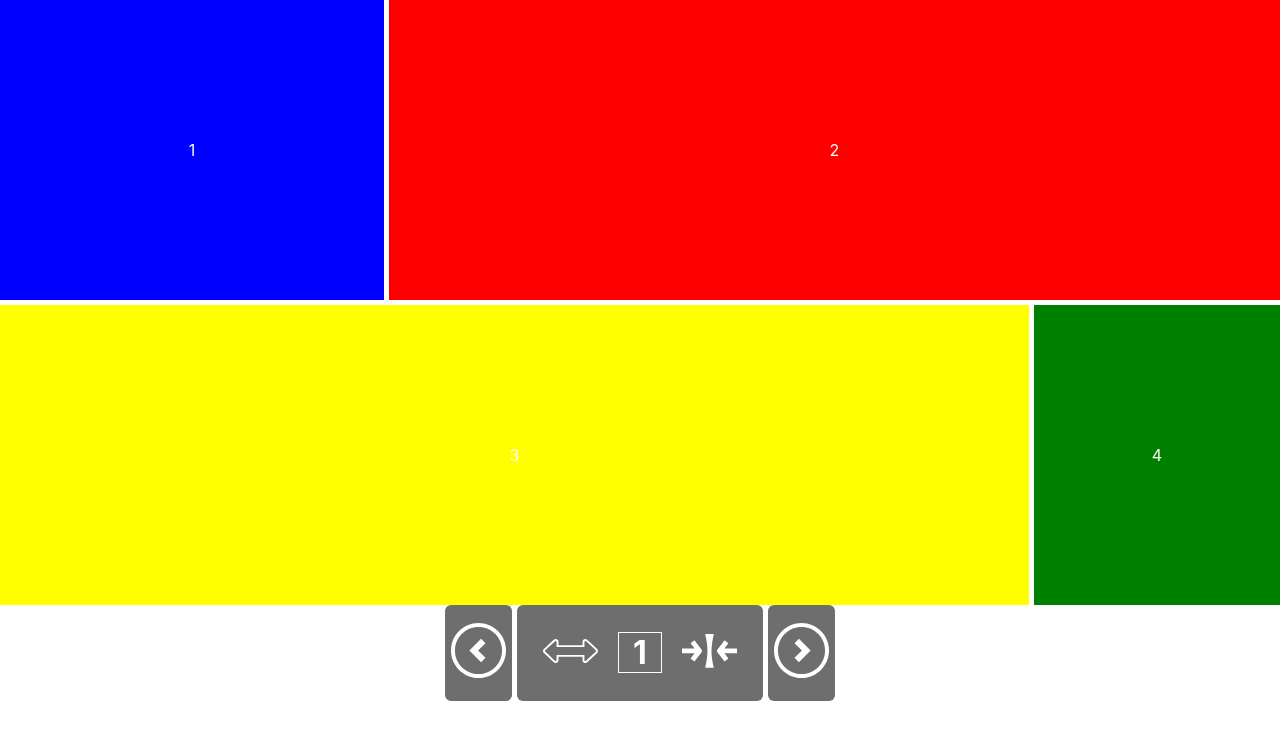
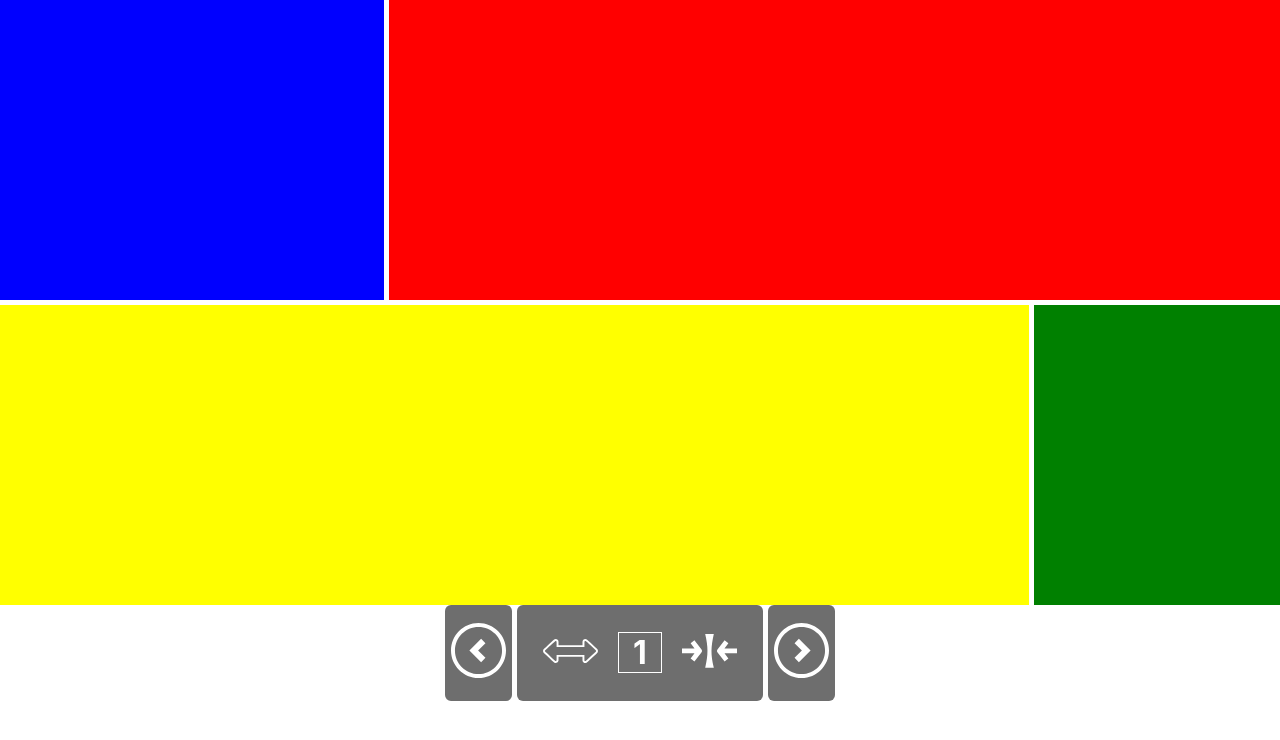
Before and after one commit to nikolasdelunko/Slider, a React (Create React App) app: page / in a window 1280 px wide. Shown: the top 740 px of the page. Built offline with nearby package versions, Linux system fonts and the light colour scheme.

Commit message:
add text logic

```diff
--- a/src/Pages/Task1/Style.js
+++ b/src/Pages/Task1/Style.js
@@ -14,7 +14,7 @@ export const UpperBox = styled.div`
 `;
 
 export const Title = styled.p`
-  color: white;
+  color: ${(props) => props.colorText};
 `;
 
 export const DownBox = styled.div`
--- a/src/Pages/Task1/Task1.js
+++ b/src/Pages/Task1/Task1.js
@@ -24,7 +24,7 @@ export default function Task1() {
   const modal = useSelector((state) => state.helpers.modal);
   const page = useSelector((state) => state.helpers.page);
   const [btnOn, setBtnOn] = useState(false);
-	const data = useSelector((state) => state.cards.card);
+  const data = useSelector((state) => state.cards.card);
 
   const HoverSection = (sec) => {
     setBtnOn(sec);
@@ -41,8 +41,15 @@ export default function Task1() {
       <MainBox>
         {page === 1 && (
           <UpperBox>
-            <Block1 background={`${data[0].color}`} opacity={`${data[0].opacity}%`} height={`${data[0].height}%`} width={`${data[0].width}%`} onMouseMove={() => HoverSection(1)} onMouseLeave={of}>
-              <Title>1</Title>
+            <Block1
+              background={`${data[0].color}`}
+              opacity={`${data[0].opacity}%`}
+              height={`${data[0].height}%`}
+              width={`${data[0].width}%`}
+              onMouseMove={() => HoverSection(1)}
+              onMouseLeave={of}
+            >
+              <Title colorText={`${data[0].colorText}`}>{data[0].title}</Title>
               {modal === 1.1 && (
                 <Modal text="Choose color" element={<ChangeColor />} />
               )}
@@ -67,8 +74,15 @@ export default function Task1() {
                 />
               )}
             </Block1>
-            <Block2 background={`${data[1].color}`} opacity={`${data[1].opacity}%`} height={`${data[1].height}%`} width={`${data[1].width}%`} onMouseMove={() => HoverSection(2)} onMouseLeave={of}>
-              <Title>2</Title>
+            <Block2
+              background={`${data[1].color}`}
+              opacity={`${data[1].opacity}%`}
+              height={`${data[1].height}%`}
+              width={`${data[1].width}%`}
+              onMouseMove={() => HoverSection(2)}
+              onMouseLeave={of}
+            >
+              <Title colorText={`${data[1].colorText}`}>{data[1].title}</Title>
               {modal === 2.1 && (
                 <Modal text="Choose color" element={<ChangeColor />} />
               )}
@@ -93,8 +107,15 @@ export default function Task1() {
                 />
               )}
             </Block2>
-            <Block3 background={`${data[2].color}`} opacity={`${data[2].opacity}%`} height={`${data[2].height}%`} width={`${data[2].width}%`} onMouseMove={() => HoverSection(3)} onMouseLeave={of}>
-              <Title>3</Title>
+            <Block3
+              background={`${data[2].color}`}
+              opacity={`${data[2].opacity}%`}
+              height={`${data[2].height}%`}
+              width={`${data[2].width}%`}
+              onMouseMove={() => HoverSection(3)}
+              onMouseLeave={of}
+            >
+              <Title colorText={`${data[2].colorText}`}>{data[2].title}</Title>
               {modal === 3.1 && (
                 <Modal text="Choose color" element={<ChangeColor />} />
               )}
@@ -119,8 +140,15 @@ export default function Task1() {
                 />
               )}
             </Block3>
-            <Block4 background={`${data[3].color}`} opacity={`${data[3].opacity}%`} height={`${data[3].height}%`} width={`${data[3].width}%`} onMouseMove={() => HoverSection(4)} onMouseLeave={of}>
-              <Title>4</Title>
+            <Block4
+              background={`${data[3].color}`}
+              opacity={`${data[3].opacity}%`}
+              height={`${data[3].height}%`}
+              width={`${data[3].width}%`}
+              onMouseMove={() => HoverSection(4)}
+              onMouseLeave={of}
+            >
+              <Title colorText={`${data[3].colorText}`}>{data[3].title}</Title>
               {modal === 4.1 && (
                 <Modal text="Choose color" element={<ChangeColor />} />
               )}
--- a/src/components/ChangeWindow/ChangeColor.js
+++ b/src/components/ChangeWindow/ChangeColor.js
@@ -13,12 +13,16 @@ export default function ChangeColor() {
 
   return (
     <BoxMain>
-			<Input
+      <Input
         onChange={(e) => {
           fetchCardOperations.editCardInfo({
             number: Math.floor(changeEl),
             color: e.target.value,
             opacity: findData?.opacity ? findData?.opacity : null,
+            title: findData?.title,
+            height: findData?.width ? findData?.width : 100,
+            width: findData?.width ? findData?.width : 100,
+						colorText: findData?.colorText && findData?.colorText,
           })(dispatch);
         }}
         type="color"
@@ -33,6 +37,10 @@ export default function ChangeColor() {
             number: Math.floor(changeEl),
             color: findData?.color ? findData?.color : null,
             opacity: e.target.value,
+            title: findData?.title,
+            height: findData?.width ? findData?.width : 100,
+            width: findData?.width ? findData?.width : 100,
+						colorText: findData?.colorText && findData?.colorText,
           })(dispatch);
         }}
         type="range"
--- a/src/components/ChangeWindow/ChangeSizes.js
+++ b/src/components/ChangeWindow/ChangeSizes.js
@@ -23,6 +23,8 @@ export default function ChangeSizes() {
             opacity: findData?.opacity ? findData?.opacity : null,
             height: findData?.width ? findData?.width : 100,
             width: e.target.value,
+						title: findData?.title,
+						colorText: findData?.colorText && findData?.colorText,
           })(dispatch);
         }}
       />
@@ -39,6 +41,8 @@ export default function ChangeSizes() {
             opacity: findData?.opacity ? findData?.opacity : null,
             height: e.target.value,
             width: findData?.width ? findData?.width : 100,
+						title: findData?.title,
+						colorText: findData?.colorText && findData?.colorText,
           })(dispatch);
         }}
       />
--- a/src/components/Text/ChangeText.js
+++ b/src/components/Text/ChangeText.js
@@ -1,35 +1,56 @@
-import React, { useState } from "react";
+import React from "react";
 import { Input, BoxMain } from "./Style";
-import { Option, Select } from "../ChangeWindow/Style";
+import { fetchCardOperations } from "../../store/cards";
+import { useSelector, useDispatch } from "react-redux";
 
 export default function ChangeText() {
-  const [color, setColor] = useState(null);
-	const [headText, setHeadText] = useState(null);
-	const [description, setDescription] = useState(null);
+  const dispatch = useDispatch();
+
+  const changeEl = useSelector((state) => state.helpers.modal);
+  const data = useSelector((state) => state.cards.card);
+  const findData = data.find((el) => el.number === Math.floor(changeEl));
 
   return (
     <BoxMain>
-      <Input placeholder="head text"  onChange={(e) => {
-          setHeadText(e.target.value);
-        }} />
-      <Input placeholder="Description"  onChange={(e) => {
-          setDescription(e.target.value);
-        }} />
+      <Input
+        placeholder={findData?.title ? findData?.title : "write title"}
+        onChange={(e) => {
+          fetchCardOperations.editCardInfo({
+            number: Math.floor(changeEl),
+            color: findData?.color ? findData?.color : null,
+            opacity: findData?.opacity ? findData?.opacity : null,
+            height: findData?.height ? findData?.height : 100,
+            width: findData?.width ? findData?.width : 100,
+            title: e.target.value,
+						colorText: findData?.colorText && findData?.colorText,
+          })(dispatch);
+        }}
+      />
+{/*
+      <Input
+        placeholder="Description"
+        onChange={(e) => {
+          // setDescription(e.target.value);
+        }}
+      /> */}
 
-      <Select
+      <Input
         onChange={(e) => {
-          setColor(e.target.value);
+          fetchCardOperations.editCardInfo({
+            number: Math.floor(changeEl),
+            color: findData?.color ? findData?.color : null,
+            opacity: findData?.opacity ? findData?.opacity : null,
+            title: findData?.title,
+            height: findData?.width ? findData?.width : 100,
+            width: findData?.width ? findData?.width : 100,
+            colorText: e.target.value,
+          })(dispatch);
         }}
-      >
-        <Option value="white" selected>
-          white
-        </Option>
-        <Option value="blue">blue</Option>
-        <Option value="grey">grey</Option>
-        <Option value="green">green</Option>
-        <Option value="yellow">yellow</Option>
-        <Option value="black">black</Option>
-      </Select>
+        type="color"
+        id="head"
+        name="head"
+        value={findData?.color}
+      />
     </BoxMain>
   );
 }
--- a/src/store/cards/cardsSlice.js
+++ b/src/store/cards/cardsSlice.js
@@ -1,33 +1,42 @@
 import { createSlice } from "@reduxjs/toolkit";
 
 const initialState = {
-  card: [{
+  card: [
+    {
       number: 1,
-		color:  "blue",
+      color: "blue",
       opacity: 100,
       height: 100,
       width: 100,
+      title: "",
+			colorText: "white",
     },
     {
       number: 2,
-		color:  "red",
+      color: "red",
       opacity: 100,
       height: 100,
       width: 100,
+			title: "",
+			colorText: "white",
     },
     {
       number: 3,
-		color:  "yellow",
+      color: "yellow",
       opacity: 100,
       height: 100,
       width: 100,
+			title: "",
+			colorText: "white",
     },
     {
       number: 4,
-		color:  "green",
+      color: "green",
       opacity: 100,
       height: 100,
       width: 100,
+			title: "",
+			colorText: "white",
     },
   ],
 };
@@ -47,10 +56,12 @@ const helpersSlice = createSlice({
           if (el.number === action.payload.number)
             state.card.splice(i, 1, {
               number: action.payload.number,
-							color:  action.payload.color,
+              color: action.payload.color,
               opacity: action.payload.opacity,
               height: action.payload.height,
               width: action.payload.width,
+							title: action.payload.title,
+							colorText: action.payload.colorText,
             });
         });
       }
--- a/src/store/cards/operations.js
+++ b/src/store/cards/operations.js
@@ -5,8 +5,10 @@ const editCardInfo = (values) => (dispatch) => {
     number: values.number,
     color: values.color,
     opacity: values.opacity,
-		height: values.height,
+    height: values.height,
     width: values.width,
+    title: values.title ? values.title : "",
+		colorText: values.colorText ? values.colorText : "white",
   };
   dispatch(setCard(cardInfo));
 };
```
Lines whose indentation alone changed are shown as unchanged.
